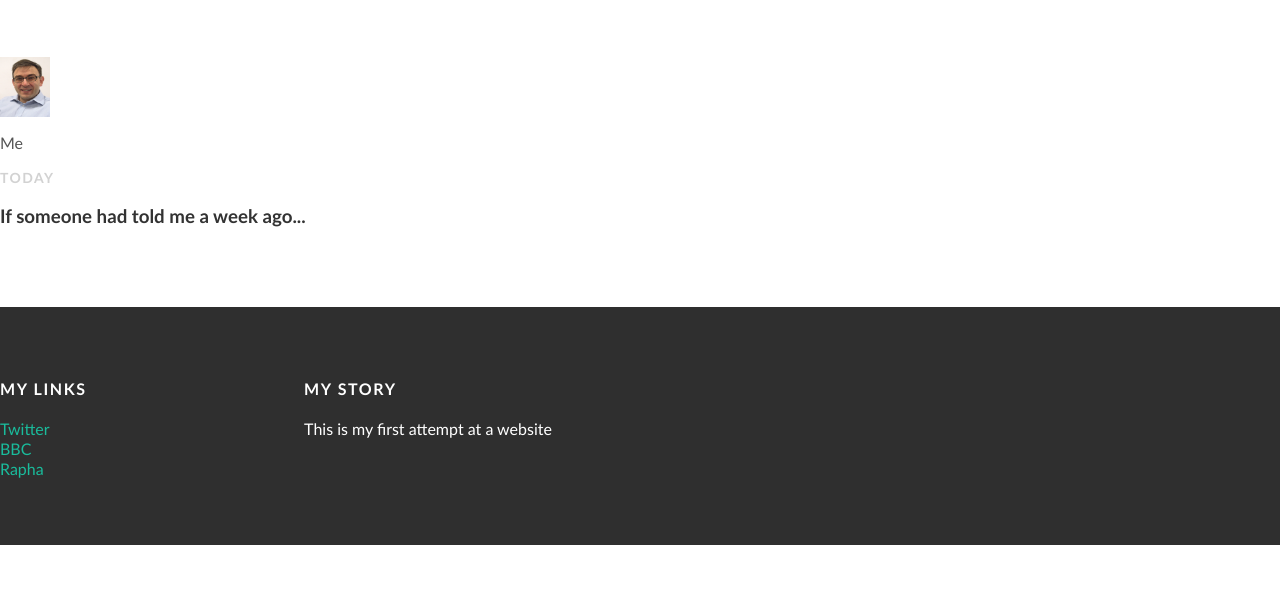
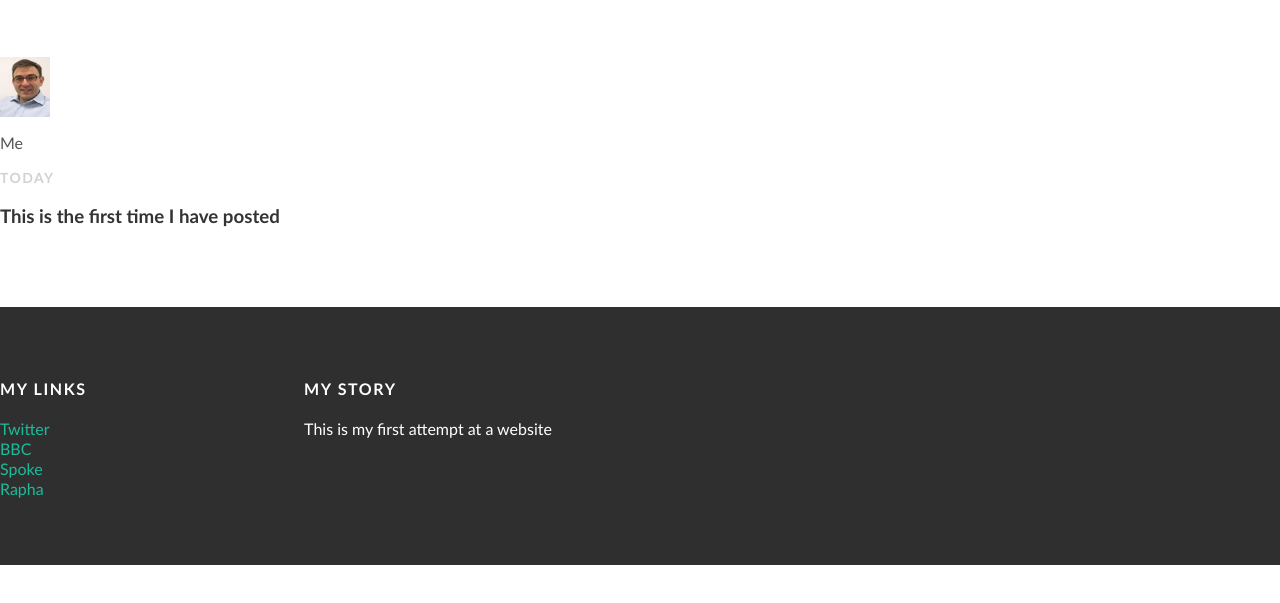
Before and after one commit to paulsmitchell/Numberone, a plain HTML site: page index.html in a window 1280 px wide. Shown: the part 153-756 px from the top of the page. Drawn offline with Linux system fonts and the light colour scheme.

Commit message:
Update index.html

```diff
--- a/index.html
+++ b/index.html
@@ -26,7 +26,7 @@
   </div>
 <p class="post-date">Today</p>
 <h3 class="post-content">
-  <p>If someone had told me a week ago...</p>
+  <p>This is the first time I have posted</p>
       </div>
     </div>
   </div>
@@ -38,6 +38,7 @@
       <p>
         <a href="https://twitter.com/PaulMit33130062">Twitter</a><br>
         <a href="https://bbc.co.uk">BBC</a><br>
+        <a href="https://spoke-london.com/">Spoke</a><br>
         <a href="https://rapha.cc">Rapha</a>
       </p>
     </div>
```
